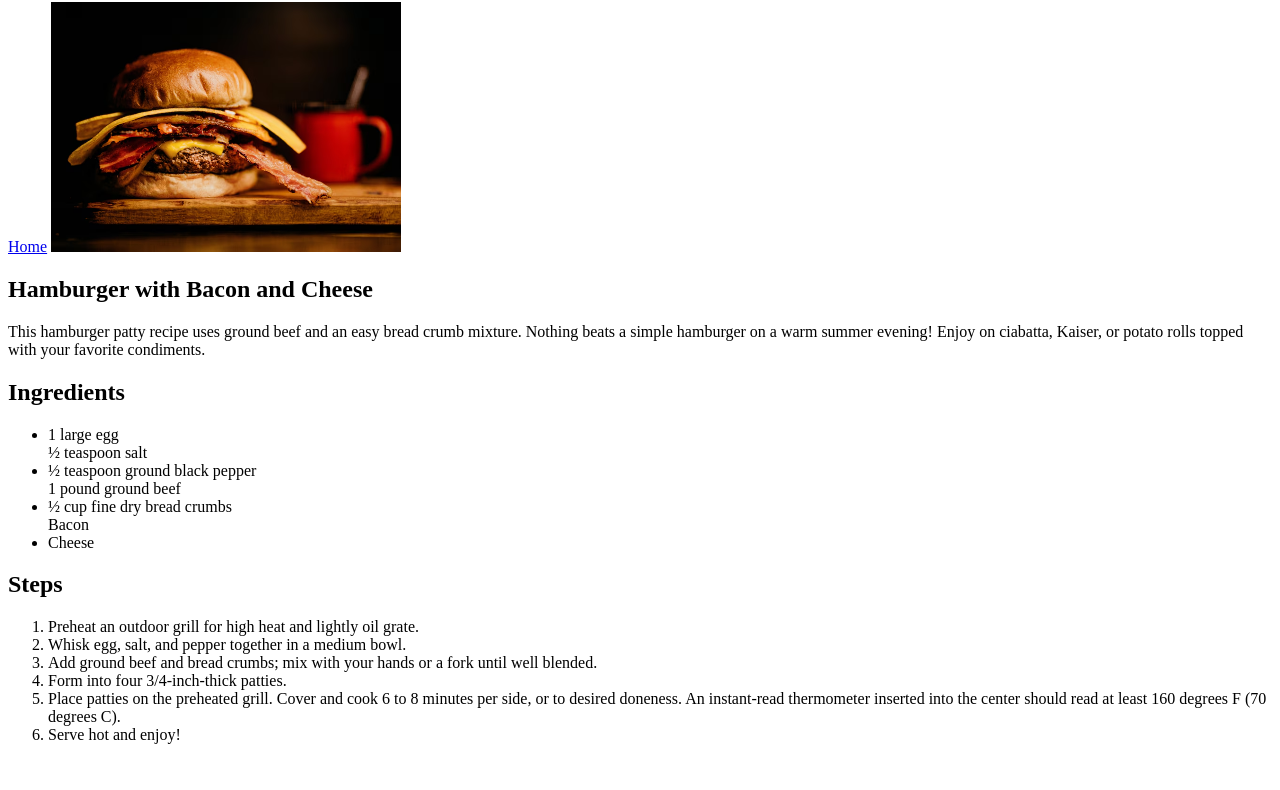
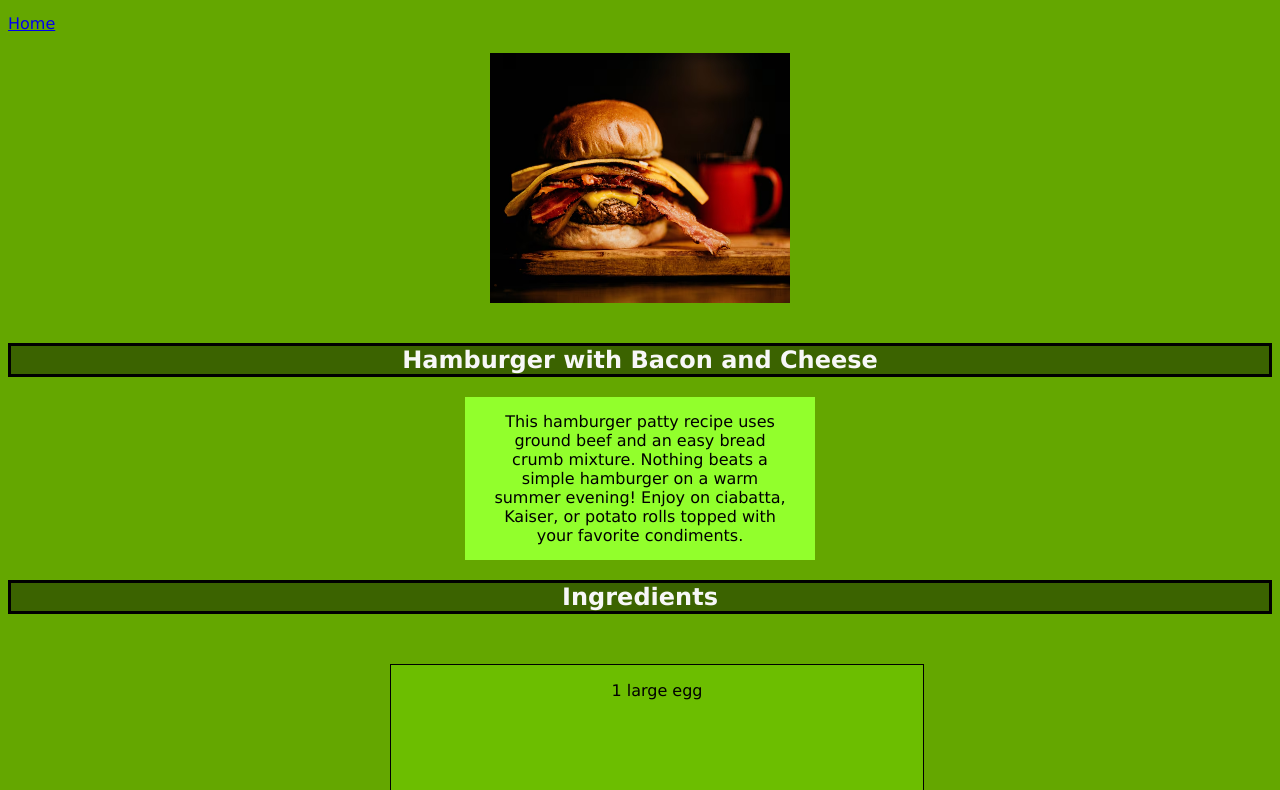
Before and after one commit to Jhosias-yoshi/odin-recipes, a plain HTML site: page recipes/burger.html in a window 1280 px wide. Shown: the part 78-868 px from the top of the page. Before the commit the page ends 838 px from the top, so only its background shows below. Drawn offline with Linux system fonts and the light colour scheme.

Commit message:
Edit CSS into all htmls, still ugly, but getting better

```diff
--- a/recipes/burger.html
+++ b/recipes/burger.html
@@ -4,21 +4,21 @@
     <meta charset="UTF-8">
     <meta name="viewport" content="width=device-width, initial-scale=1.0">
     <title>Hamburger Recipe</title>
+    <link rel="stylesheet" href="/styles.css">
 </head>
 <body>
     <h1>Hamburger with Bacon</h1> <!--https://www.allrecipes.com/recipe/25473/the-perfect-basic-burger/-->
-    <a href="../index.html">Home</a>
-    <img src="burger.avif" alt="Hamburger with bacon and cheese" height="250" width="350">
+    <a class="a-sub" href="../index.html">Home<img class="food-img" src="burger.avif" alt="Hamburger with bacon and cheese" height="250" width="350"></a>
     <h2>Hamburger with Bacon and Cheese</h2>
     <p>This hamburger patty recipe uses ground beef and an easy bread crumb mixture. Nothing beats a simple hamburger on a warm summer evening! Enjoy on ciabatta, Kaiser, or potato rolls topped with your favorite condiments.</p>
     <h2>Ingredients</h2>
     <ul>
         <li>1 large egg</li>
-        <ll>½ teaspoon salt</ll>
+        <li>1/2 teaspoon salt</li>
         <li>½ teaspoon ground black pepper</li>
-        <ll>1 pound ground beef</ll>
+        <li>1 pound ground beef</li>
         <li>½ cup fine dry bread crumbs</li>
-        <ll>Bacon</ll>
+        <li>Bacon</l>
         <li>Cheese</li>
     </ul>
     <h2>Steps</h2>
--- /dev/null
+++ b/styles.css
@@ -0,0 +1,71 @@
+html{
+    background-color: rgb(100, 167, 0);
+    font-family: verdana, sans-serif;
+    align-self: center;
+}
+
+h1, h2{
+    display: block;
+    border: solid black;
+    color: rgb(247, 247, 247);
+    background-color: rgb(59, 99, 0);
+    text-align: center;
+}
+
+ul{
+    padding: 0 50px 0 50px;
+    margin: auto;
+    list-style: none;
+    display: block;
+    position: relative;
+    width: 600px;
+    min-width: 100px;
+    max-width: 600px;
+}
+
+li{
+    width: 500px;
+    height: 300px;
+    border: 1px solid black;
+    margin: 50px;
+    padding: 1em;
+    background-color: rgb(108, 190, 0);
+    text-align: center;
+    position: relative;
+}
+
+a{
+    display: flex;
+    flex-direction: column;
+    padding-top: 5px;
+}
+
+
+.food-img{
+    height: 250px;
+    width: 300px;
+    align-self: center;
+    padding: 20px 0;
+}
+
+p{
+    width: 300px;
+    text-align: center;
+    align-items: center;
+    margin: 0 auto;
+    background-color: rgb(146, 255, 44);
+    padding: 15px 25px;
+}
+
+
+a:active{
+    color: orange;
+}
+
+a:visited{
+    color: rgba(21, 36, 0, 0.418);
+}
+
+a:hover{
+    background-color: rgb(136, 255, 0);
+}
```
Also changed, not shown: index.html (+6 -4 lines), recipes/cobb-salad.html (+2 -2 lines), recipes/oatmeal-bars.html (+4 -3 lines).
